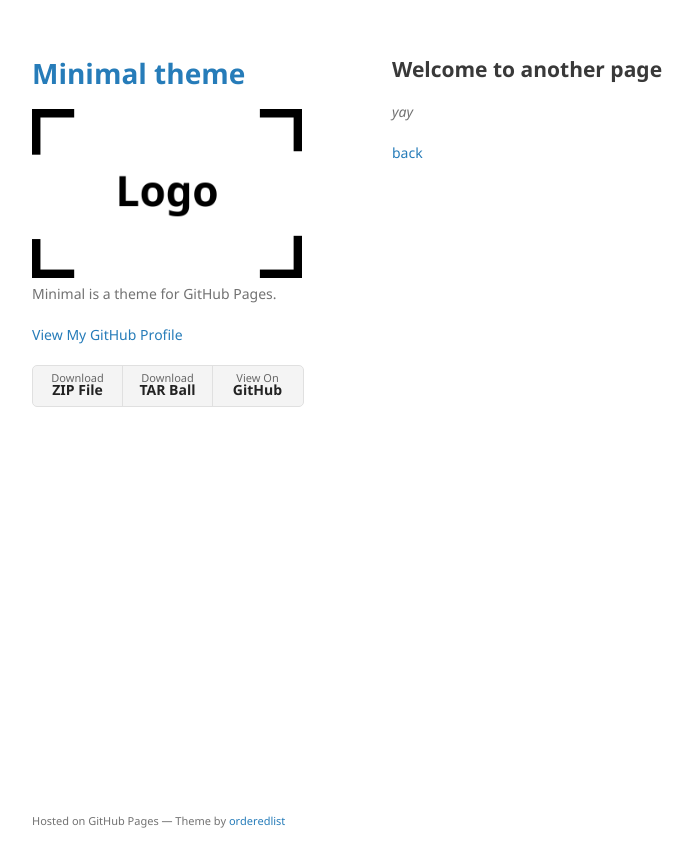
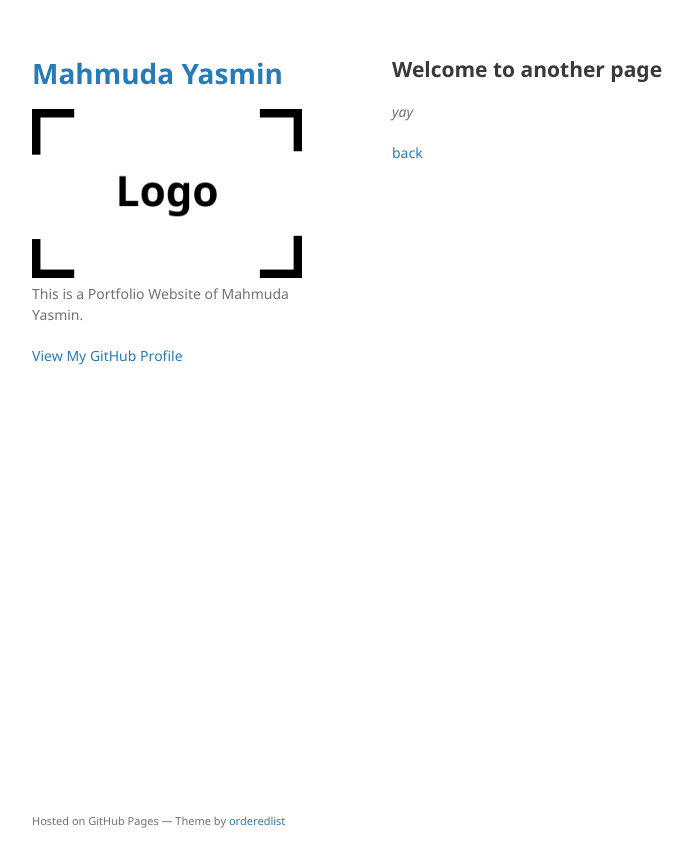
Before and after one commit to myasmin/myasmin.github.io, a Jekyll site: the page built from pages-themes-minimal-c27a30c/another-page.md, in a window 1280 px wide. Shown: the top 867 px of the page, without its empty margins (178-871 px from the left). Built offline with Jekyll 4.4.1, drawn with Linux system fonts in a browser that asks for light colours; our own code applies the rules of GitHub Pages for plain Markdown files.

Commit message:
update -config file

```diff
--- a/pages-themes-minimal-c27a30c/_config.yml
+++ b/pages-themes-minimal-c27a30c/_config.yml
@@ -1,6 +1,6 @@
-title: Minimal theme
+title: Mahmuda Yasmin
 logo: /assets/img/logo.png
-description: Minimal is a theme for GitHub Pages.
-show_downloads: true
-google_analytics:
+description: This is a Portfolio Website of Mahmuda Yasmin.
+# show_downloads: true
+# google_analytics:
 theme: jekyll-theme-minimal
```
